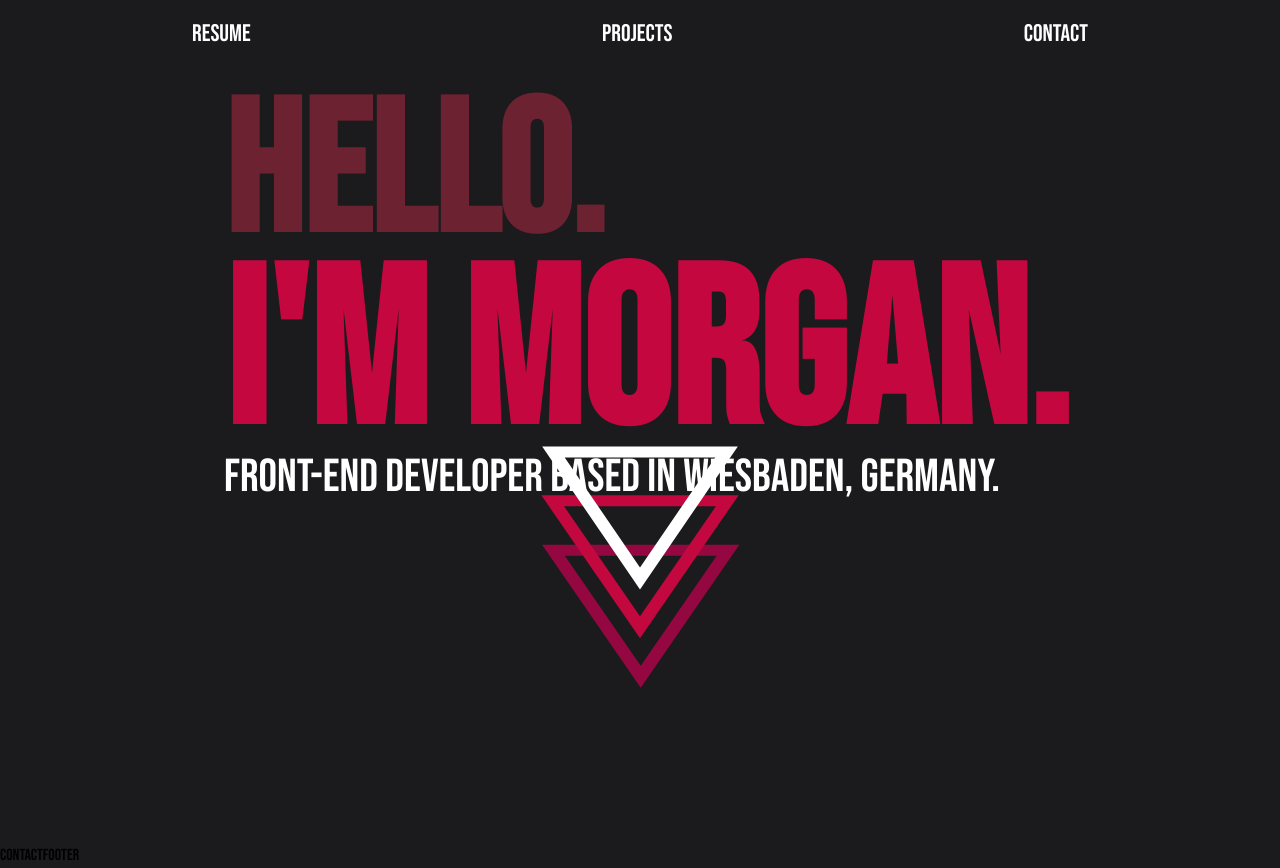
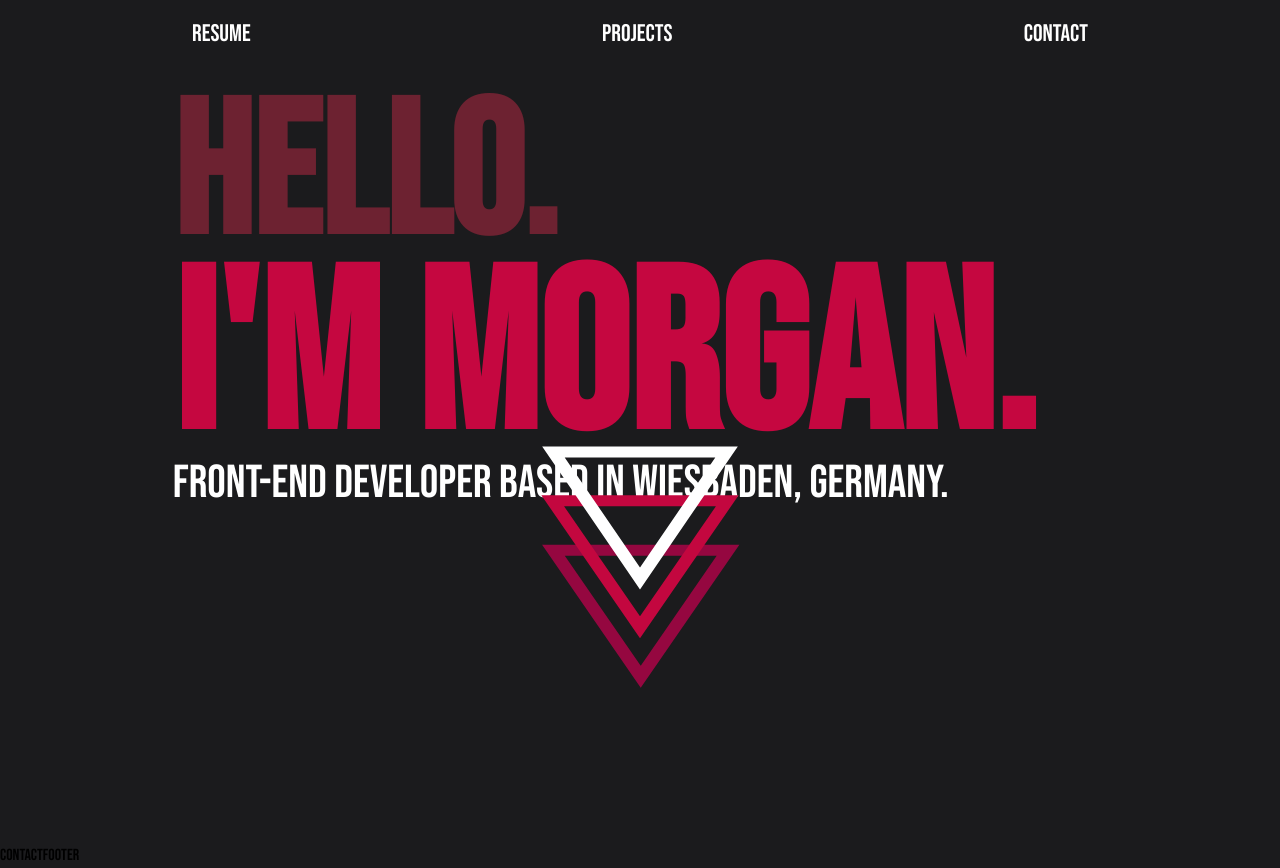
Before and after one commit to MorganBare/Portfolio-2.0, a React (Create React App) app in the folder my-app/: page / in a window 1280 px wide. Built offline with nearby package versions, Linux system fonts and the light colour scheme.

Commit message:
Width of the hero container has been moved into a media query

```diff
--- a/my-app/src/assets/Styles/Theme.ts
+++ b/my-app/src/assets/Styles/Theme.ts
@@ -9,8 +9,8 @@ export const Theme: DefaultTheme = {
         lightRed: "342, 93%, 40%",
     },
     fontSize: {
-        fs700: "clamp(4.5rem, 1rem + 16vw, 18rem);",
-        fs600: "clamp(4.5rem, 2.8rem + 11vw, 14rem);",
+        fs700: "clamp(4.5rem, 1.3rem + 16vw, 18rem);",
+        fs600: "clamp(4.5rem, 2.9259rem + 11vw, 14rem);",
         fs500: "clamp(3.8rem, 3.7407rem + 0.2963vw, 4rem);",
         fs400: "clamp(2rem, 1.7037rem + 1.4815vw, 3rem);",
         fs300: "2rem",
--- a/my-app/src/components/Hero/Hero.styled.ts
+++ b/my-app/src/components/Hero/Hero.styled.ts
@@ -4,7 +4,7 @@ import { ReactComponent as TriangleSVG } from '../../assets/SVG/Triangle-2.0.svg
 
 
 export const HeroContainer = styled.div`
-    width: clamp(320px, 65%, 1100px);
+    width: clamp(320px, 80%, 1100px);
     height: 75vh;
     margin-top: 2rem;
     margin-inline: auto;
@@ -14,6 +14,10 @@ export const HeroContainer = styled.div`
 
     @media screen and (min-width: 375px){
         padding: 0;
+    }
+
+    @media screen and (min-width: 760px) {
+        width: clamp(320px, 73%, 1100px);
     }
 
     h1 {
```
